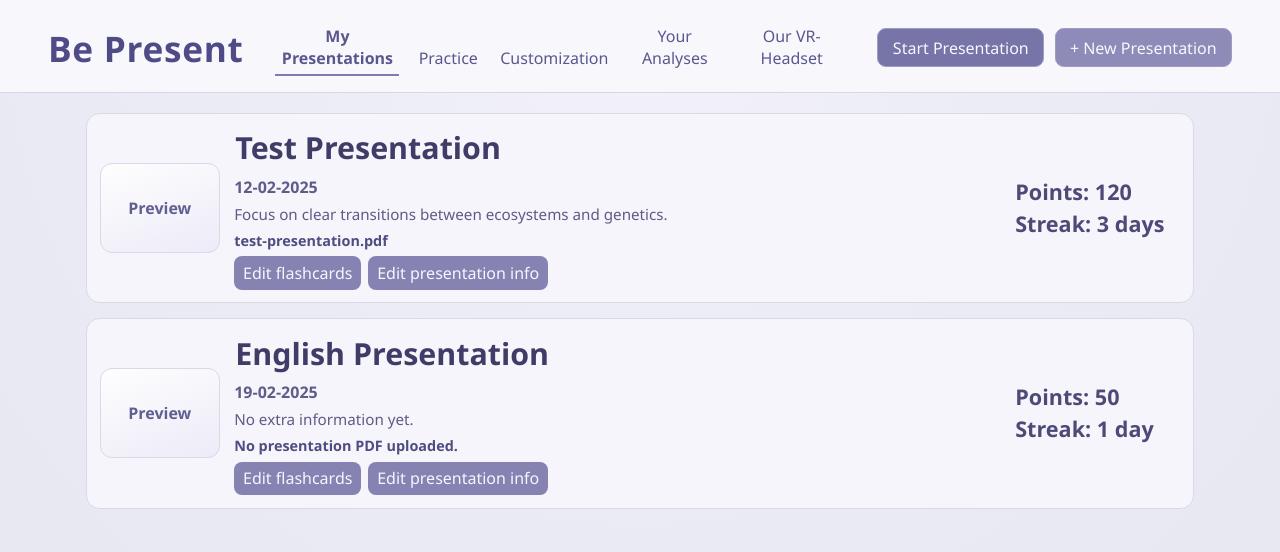
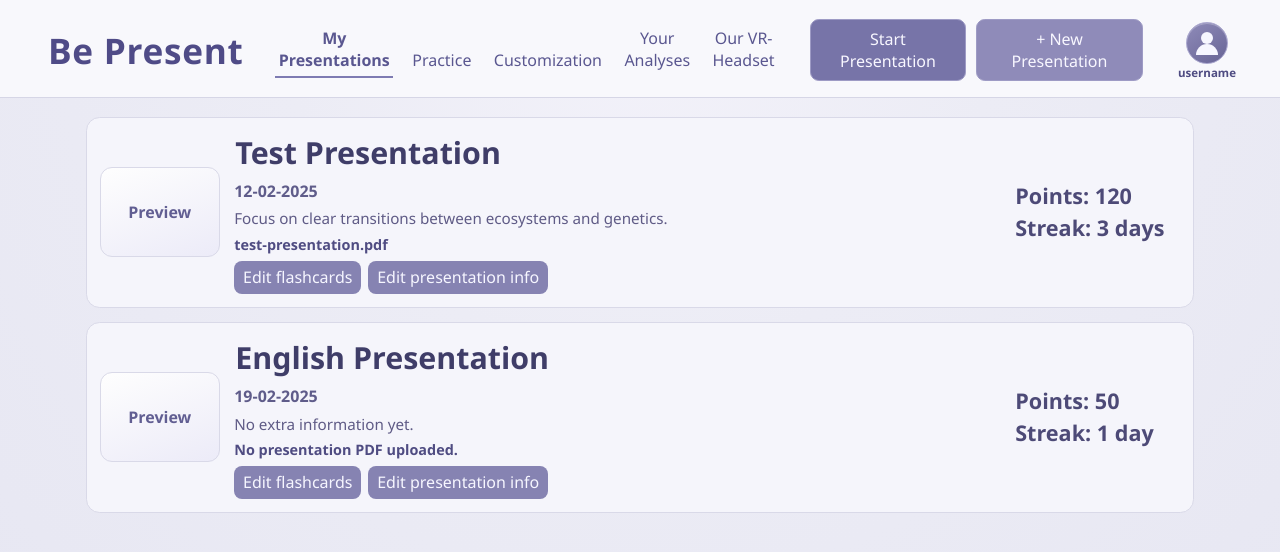
Before and after one commit to NeoRain314/BePresent, a website built with Vite: page index.html in a window 1280 px wide. Built offline with nearby package versions, Linux system fonts and the light colour scheme; files whose address does not match are found by name.

Commit message:
added Profile Picture and Name

```diff
--- a/index.html
+++ b/index.html
@@ -19,6 +19,10 @@
         <div class="actions">
           <button id="start-presentation-btn" class="btn btn-primary" data-i18n="actions.startPresentation">Start Presentation</button>
           <button id="new-presentation-btn" class="btn" data-i18n="actions.newPresentation">+ New Presentation</button>
+          <div class="profile-summary" aria-label="Logged in user">
+            <div class="profile-avatar" aria-hidden="true"></div>
+            <div class="profile-name">username</div>
+          </div>
         </div>
       </header>
 
--- a/src/styles.css
+++ b/src/styles.css
@@ -70,6 +70,7 @@ select {
 .actions {
   display: flex;
   gap: 0.65rem;
+  align-items: center;
 }
 
 .btn {
@@ -87,6 +88,54 @@ select {
 
 .btn-primary {
   background: var(--primary);
+}
+
+.profile-summary {
+  margin-left: 25px;
+  display: grid;
+  justify-items: center;
+  gap: 0.18rem;
+  min-width: 54px;
+}
+
+.profile-avatar {
+  position: relative;
+  width: 42px;
+  height: 42px;
+  border-radius: 50%;
+  border: 1px solid #aaa7cf;
+  background: linear-gradient(145deg, #8f8bb9, #676495);
+  box-shadow: inset 0 1px 0 #ffffff45;
+}
+
+.profile-avatar::before,
+.profile-avatar::after {
+  content: '';
+  position: absolute;
+  left: 50%;
+  transform: translateX(-50%);
+  background: #f6f6ff;
+}
+
+.profile-avatar::before {
+  top: 9px;
+  width: 12px;
+  height: 12px;
+  border-radius: 50%;
+}
+
+.profile-avatar::after {
+  bottom: 8px;
+  width: 22px;
+  height: 11px;
+  border-radius: 999px 999px 6px 6px;
+}
+
+.profile-name {
+  color: #4f4c82;
+  font-size: 0.72rem;
+  font-weight: 600;
+  line-height: 1;
 }
 
 main {
```
